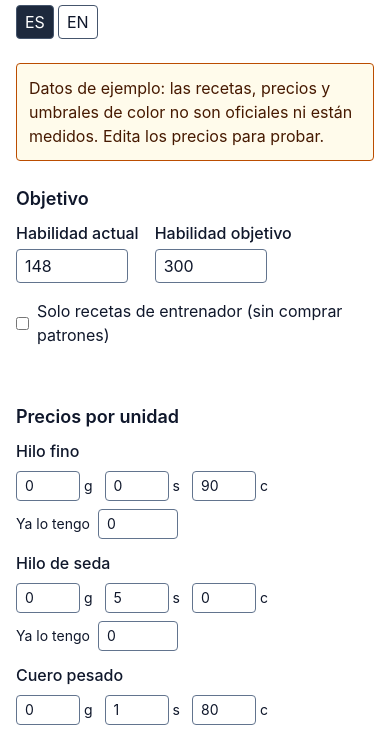
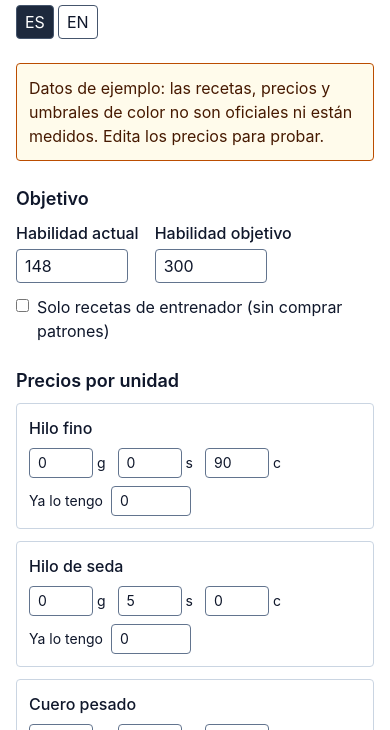
Before and after one commit to DAlejandroCl/Minmax-Codex, an Astro site in the folder apps/web/: page /calculadora in a window 390 px wide. Shown: the part 83-813 px from the top of the page. Built offline with nearby package versions, Linux system fonts and the light colour scheme; Astro itself is replaced by a stand-in of ours.

Commit message:
fix(calculator): estructura responsive del formulario y filas de precios
Co-Authored-By: Claude Sonnet 5.5 <noreply@anthropic.com>
Claude-Session: https://claude.ai/code/session_01Y9rdSK9uC6hMZyMywDnysX

```diff
--- a/apps/web/src/features/calculator/components/CalculatorForm.tsx
+++ b/apps/web/src/features/calculator/components/CalculatorForm.tsx
@@ -32,37 +32,45 @@ export function CalculatorForm({ locale }: { readonly locale: Locale }) {
     </div>
   );
   return (
-    <form className="flex flex-col gap-4" onSubmit={(e) => e.preventDefault()} noValidate>
-      <fieldset className="flex flex-wrap items-end gap-4">
+    <form className="flex min-w-0 flex-col gap-6" onSubmit={(e) => e.preventDefault()} noValidate>
+      <fieldset className="flex flex-col gap-3">
         <legend className="mb-2 text-lg font-semibold">{t("form.legend")}</legend>
+        <div className="flex flex-wrap gap-4">
           {numberField("start", s.startSkill, s.setStartSkill)}
           {numberField("target", s.targetSkill, s.setTargetSkill)}
-        <label className="flex items-center gap-2">
+        </div>
+        <label className="flex items-start gap-2">
           <input
             type="checkbox"
+            className="mt-1 shrink-0"
             checked={s.trainerOnly}
             onChange={(e) => s.setTrainerOnly(e.target.checked)}
           />
-          {t("form.trainerOnly")}
+          <span>{t("form.trainerOnly")}</span>
         </label>
-      </fieldset>
-      <p id={errorId} role="alert" className="min-h-6 text-red-700">
+        <p id={errorId} role="alert" className="text-red-700 empty:hidden">
           {error === null ? "" : t(`form.errors.${error}`)}
         </p>
+      </fieldset>
       <fieldset className="flex flex-col gap-3">
         <legend className="mb-2 text-lg font-semibold">{t("form.prices")}</legend>
+        <ul className="flex flex-col gap-3">
           {DEMO_ITEMS.map((item) => (
-          <div key={item.id} className="flex flex-wrap items-center justify-between gap-2">
-            <span className="min-w-36 font-medium">{item.name[locale]}</span>
+            <li
+              key={item.id}
+              className="grid grid-cols-1 gap-2 rounded border border-slate-300 p-3 sm:grid-cols-[minmax(7rem,1fr)_auto_auto] sm:items-center sm:gap-4"
+            >
+              <span className="font-medium">{item.name[locale]}</span>
               <MoneyInput
                 label={`${item.name[locale]} · ${t("form.prices")}`}
                 value={s.prices[item.id] ?? 0}
                 onChange={(v) => s.setPrice(item.id, v)}
               />
               <label className="flex items-center gap-2 text-sm">
-              {t("form.owned")}
+                <span>{t("form.owned")}</span>
                 <input
                   type="number"
+                  inputMode="numeric"
                   min={0}
                   aria-label={`${item.name[locale]} · ${t("form.owned")}`}
                   className="w-20 rounded border border-slate-500 bg-white px-2 py-1 text-slate-900"
@@ -70,8 +78,9 @@ export function CalculatorForm({ locale }: { readonly locale: Locale }) {
                   onChange={(e) => s.setOwned(item.id, e.target.valueAsNumber)}
                 />
               </label>
-          </div>
+            </li>
           ))}
+        </ul>
       </fieldset>
       <button
         type="button"
```
Lines whose indentation alone changed are shown as unchanged.
